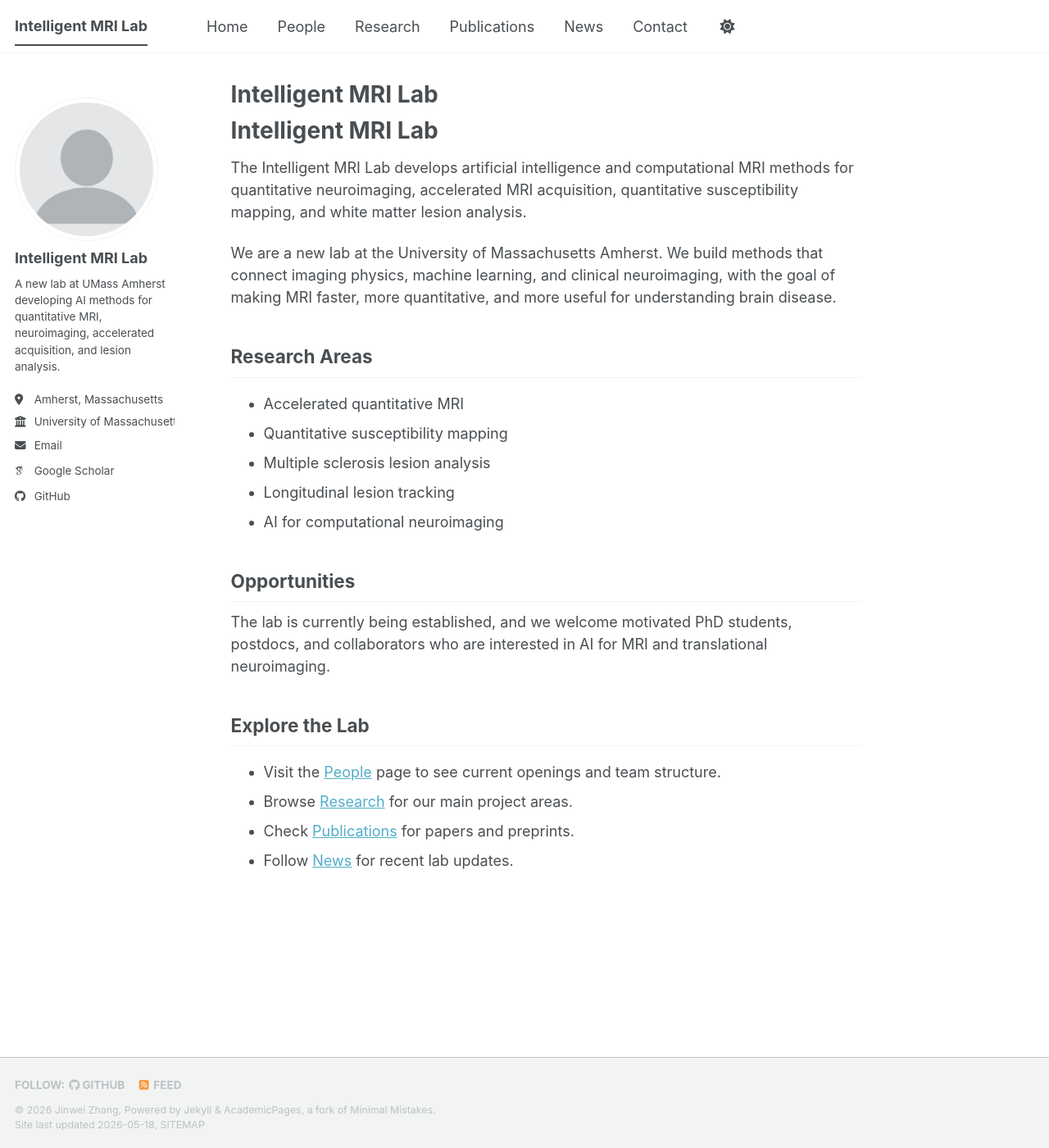
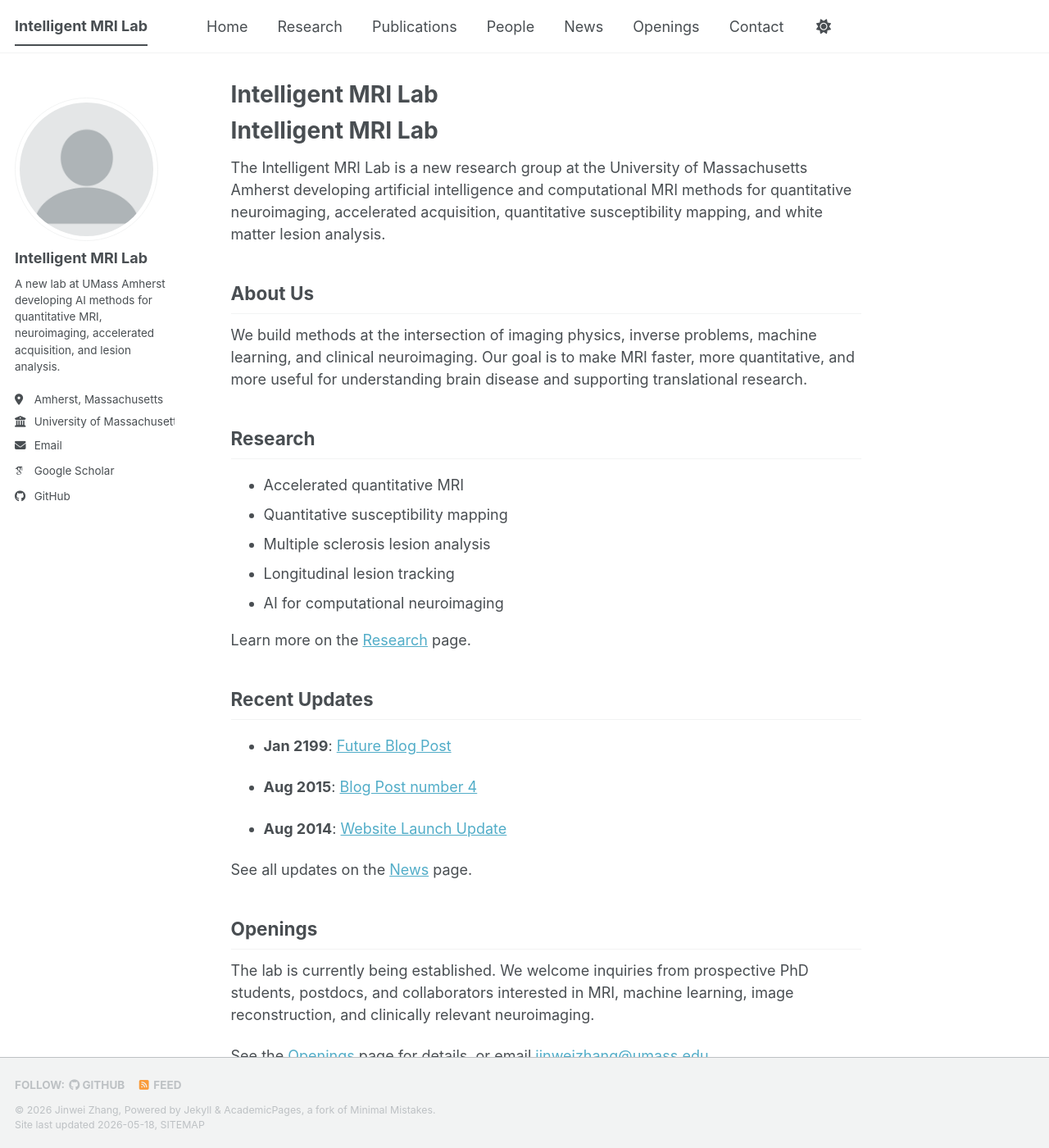
Before and after one commit to Jinwei1209/Jinwei1209.github.io, a Jekyll site: the page built from _pages/about.md, in a window 1280 px wide and 1400 px high. Shown: the whole window at 82% size. Built offline with Jekyll 4.4.1, drawn with Linux system fonts in a browser that asks for light colours; some web fonts are replaced; a script bundle is joined from its source files by our own code; library files that are not in the unit come from our copies; some of the changed text lies outside the part shown.

Commit message:
Refine lab site structure and ignore local codex files

```diff
--- a/_pages/about.md
+++ b/_pages/about.md
@@ -10,11 +10,13 @@ redirect_from:
 
 # Intelligent MRI Lab
 
-The Intelligent MRI Lab develops artificial intelligence and computational MRI methods for quantitative neuroimaging, accelerated MRI acquisition, quantitative susceptibility mapping, and white matter lesion analysis.
+The Intelligent MRI Lab is a new research group at the University of Massachusetts Amherst developing artificial intelligence and computational MRI methods for quantitative neuroimaging, accelerated acquisition, quantitative susceptibility mapping, and white matter lesion analysis.
 
-We are a new lab at the University of Massachusetts Amherst. We build methods that connect imaging physics, machine learning, and clinical neuroimaging, with the goal of making MRI faster, more quantitative, and more useful for understanding brain disease.
+## About Us
 
-## Research Areas
+We build methods at the intersection of imaging physics, inverse problems, machine learning, and clinical neuroimaging. Our goal is to make MRI faster, more quantitative, and more useful for understanding brain disease and supporting translational research.
+
+## Research
 
 - Accelerated quantitative MRI
 - Quantitative susceptibility mapping
@@ -22,13 +24,25 @@ We are a new lab at the University of Massachusetts Amherst. We build methods th
 - Longitudinal lesion tracking
 - AI for computational neuroimaging
 
-## Opportunities
+Learn more on the [Research](/research/) page.
 
-The lab is currently being established, and we welcome motivated PhD students, postdocs, and collaborators who are interested in AI for MRI and translational neuroimaging.
+## Recent Updates
 
-## Explore the Lab
+{% for post in site.posts limit:3 %}
+- **{{ post.date | date: "%b %Y" }}**: [{{ post.title }}]({{ post.url }})
+{% endfor %}
 
-- Visit the [People](/people/) page to see current openings and team structure.
-- Browse [Research](/research/) for our main project areas.
-- Check [Publications](/publications/) for papers and preprints.
-- Follow [News](/news/) for recent lab updates.
+See all updates on the [News](/news/) page.
+
+## Openings
+
+The lab is currently being established. We welcome inquiries from prospective PhD students, postdocs, and collaborators interested in MRI, machine learning, image reconstruction, and clinically relevant neuroimaging.
+
+See the [Openings](/openings/) page for details, or email [jinweizhang@umass.edu](mailto:jinweizhang@umass.edu).
+
+## Contact
+
+University of Massachusetts Amherst
+Life Sciences Laboratories, Room S607
+Goessmann Laboratory, Room 266
+Email: [jinweizhang@umass.edu](mailto:jinweizhang@umass.edu)
```
Also changed, not shown: _data/navigation.yml (+6 -3 lines), _pages/openings.md (added, +26 -0 lines), _pages/people.md (+1 -1 lines), _pages/research.md (+4 -4 lines), 1 other file.
